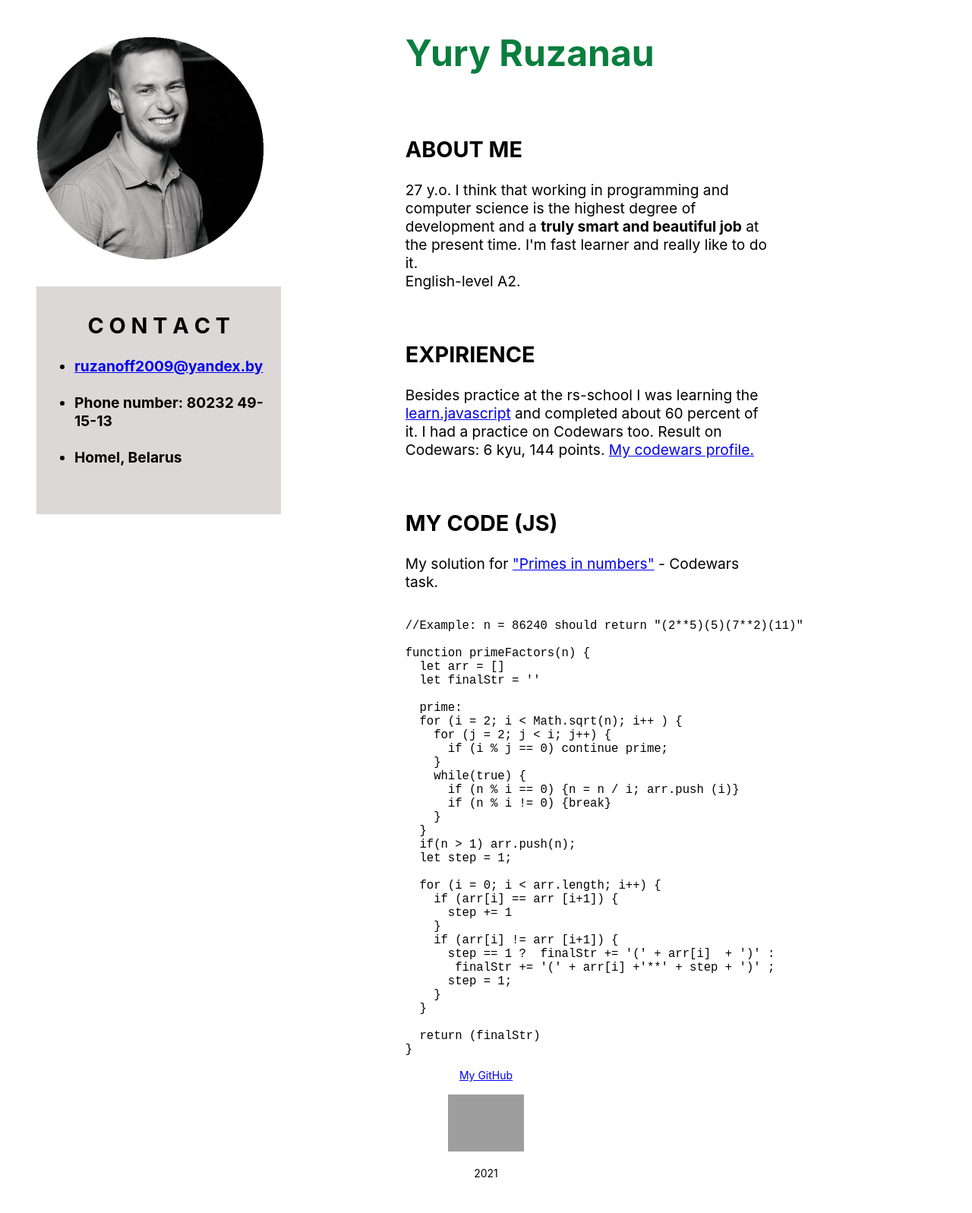
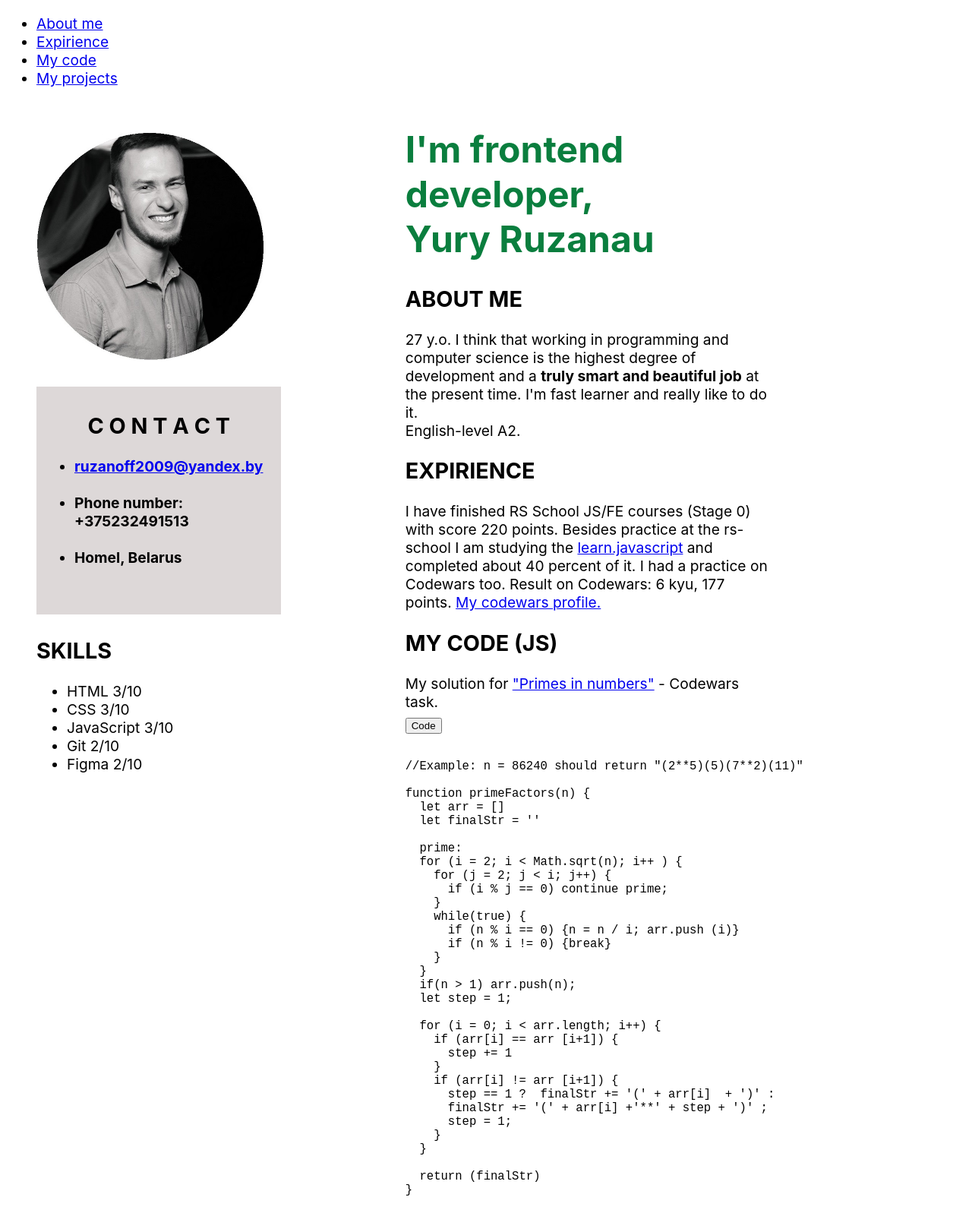
Before and after one commit to PASSAGYR69/rsschool-cv, a plain HTML site: page index.html in a window 1280 px wide. Shown: the top 1597 px of the page at 76% size. Before the commit the page ends 1561 px from the top, so only its background shows below. Drawn offline with Linux system fonts and the light colour scheme; grey boxes are pictures that could not be loaded.

Commit message:
Update index.html

```diff
--- a/index.html
+++ b/index.html
@@ -4,56 +4,83 @@
 
     <meta charset="utf-8">
     <title>Yury Ruzanau</title>
+
     <link rel="stylesheet" href="style.css">
 
   </head>
+
   <body>
+    <nav>
+      <div class="navigation">
+        <ul class="ul-nav">
+          <li class="anchor"><a href="#about-me" class="anchor"><div>About me</div></a></li>
+          <li class="anchor"><a href="#expirience" class="anchor"><div>Expirience</div></a></li>
+          <li class="anchor"><a href="#my-code" class="anchor"><div>My code</div></a></li>
+          <li class="anchor"><a href="#my-projects" class="anchor"><div>My projects</div></a></li>
+        </ul>
+
+
+      </div>
+
+    </nav>
+
+    <div class="container">
 
       <div class='cols' style="padding: 40px 0 0 40px;">
-    <img src="ava.jpg" alt="avatar" width="300">
+        <img src="ava.jpg" alt="avatar" height="300" width="300">
 
         <aside>
           <div id="contacts">
             <h2 style="text-align: center;">C O N T A C T</h2>
-
-    <p>
             <ul>
               <li><a href="mailto:ruzanoff2009@yandex.by">ruzanoff2009@yandex.by</a> </li> <br>
-       <li> Phone number: 80232 49-15-13 </li><br>
+              <li> Phone number: +375232491513 </li><br>
               <li> Homel, Belarus</li>
             </ul>
-    </p>
           </div>
+          <div class="skills">
+            <h2>SKILLS</h2>
+              <ul>
+            <li> HTML 3/10 </li>
+            <li>CSS  3/10</li>
+            <li>JavaScript 3/10</li>
+            <li>Git 2/10</li>
+            <li>Figma 2/10</li>
+          </ul>
           </div>
         </aside>
+      </div>
+
 
       <div class='cols'>
-    <header><h1>
-        Yury Ruzanau
-    </h1></header><br>
+        <header><h1><span class="h1-part">I'm frontend developer,</span> <br>Yury Ruzanau</h1></header>
           <main>
             <section>
-<h2>ABOUT ME</h2>
+              <h2 id="about-me">ABOUT ME</h2>
               <p>27 y.o. I think that working in programming and computer science is the highest degree
                   of development and a <b>truly smart and beautiful job</b> at the present time. I'm
-    fast learner and really like to do it. <br> English-level A2.</p> <br>
+                  fast learner and really like to do it. <br> English-level A2.</p>
             </section>
             <section>
-    <h2>EXPIRIENCE</h2>
-<p>Besides practice at the rs-school I was learning the
-  <a href="https://laern.javascript.ru/">learn.javascript</a> and completed  about
-    60 percent of it. I had a practice on Codewars too.
-    Result on Codewars: 6 kyu, 144 points. <a href="https://www.codewars.com/users/PASSAGYR69">My codewars profile.</a>
+              <h2 id="expirience">EXPIRIENCE</h2>
+              <p>I have finished RS School JS/FE courses (Stage 0) with score 220 points.
+                Besides practice at the rs-school I am studying the
+              <a href="https://learn.javascript.ru/">learn.javascript</a> and completed  about
+              40 percent of it. I had a practice on Codewars too.
+              Result on Codewars: 6 kyu, 177 points. <a href="https://www.codewars.com/users/PASSAGYR69">My codewars profile.</a>
               </p>
             </section>
-  <br>
+
             <section>
-  <h2> MY CODE (JS)</h2>
+              <h2 id="my-code"> MY CODE (JS)</h2>
 
-  <p>
+              <p style="margin-bottom: 5px;">
                 My solution for <a href="https://www.codewars.com/kata/54d512e62a5e54c96200019e">"Primes in numbers"</a> - Codewars task.
               </p>
-<pre><code>
+
+              <button class="button-solution" onclick="showCode()">Code</button>
+
+              <pre class="my-code"><code >
 //Example: n = 86240 should return "(2**5)(5)(7**2)(11)"
 
 function primeFactors(n) {
@@ -87,10 +114,25 @@ function primeFactors(n) {
   return (finalStr)
 }
               </code></pre>
+            </section> <br> <br>
+            <h2 id="my-projects">MY PROJECTS</h2>
+            <section class="projects">
+
+              <div class="projects">
+                <a href="https://passagyr69.github.io/jsClock/"><div class="cl">
+                  <img src="assets/clock.png" alt="clock" class="clock" height="100px" width="100px">
+                </div></a>
+              </div>
+
+              <div class="projects">
+                <a href="https://passagyr69.github.io/whack-a-mole/">
+                  <div class="mo" ><img src="assets/whack-a-mole.png" alt="whack-a-mole" class="mole" height="100px" width="100px"></div>
+                </a>
+              </div>
             </section>
-
+          </main>
       </div>
-</main>
+    </div>
     <footer style="font-size: 14px; text-align: center;">
 
     <a href="https://github.com/PASSAGYR69">My GitHub</a> <br><br>
@@ -99,5 +141,22 @@ function primeFactors(n) {
 
       2021
     </footer>
+<script>
+
+let myCode = document.querySelector(".my-code")
+let codeIsOpen = false;
+
+function showCode() {
+  if(codeIsOpen == false) {
+    myCode.style.display = 'block';
+    codeIsOpen = true;
+  }
+  else {
+    myCode.style.display = 'none';
+    codeIsOpen = false;
+  }
+}
+
+</script>
   </body>
 </html>
```
Lines whose indentation alone changed are shown as unchanged.
